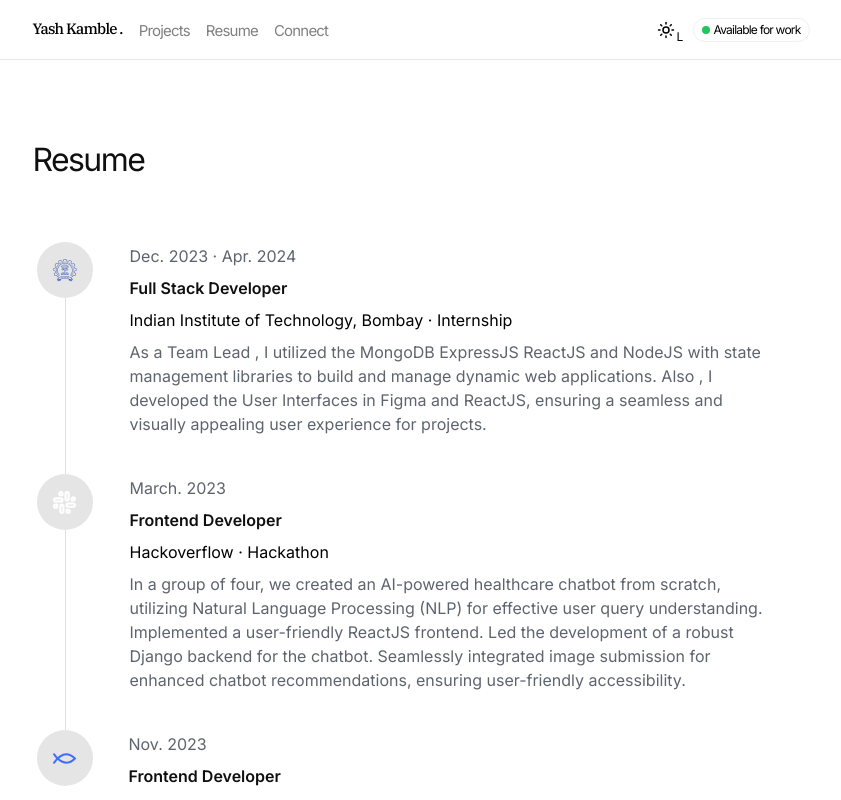
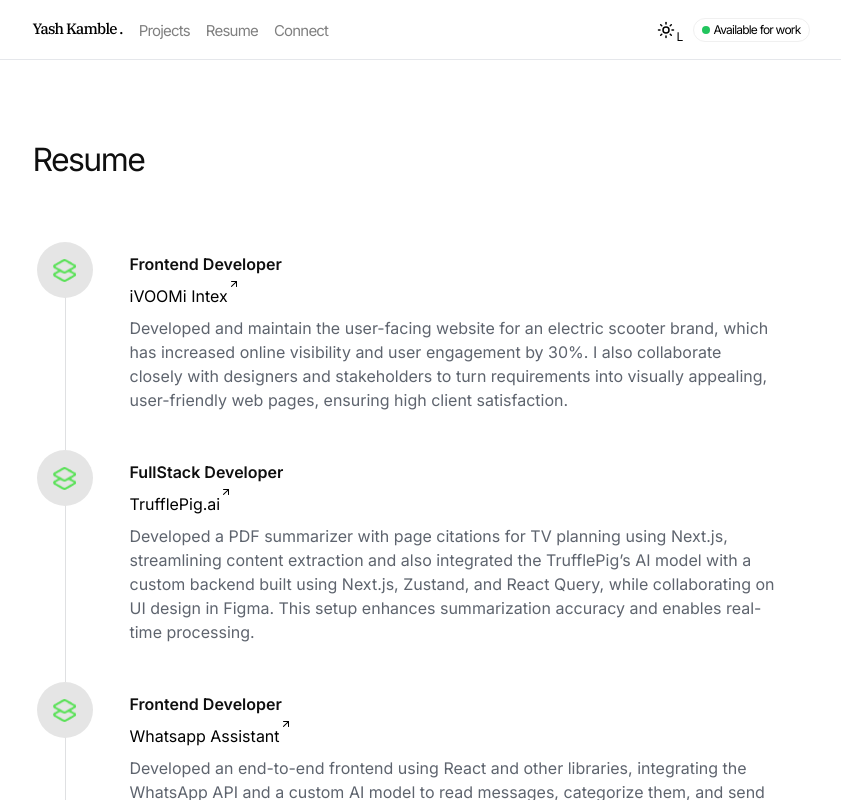
Before and after one commit to yash-devop/Portfolio, a Next.js app: page /resume in a window 1280 px wide. Shown: the top 800 px of the page, without its empty margins (219-1060 px from the left). Built offline with nearby package versions, Linux system fonts and the light colour scheme.

Commit message:
update portfolio content

```diff
--- a/src/app/page.tsx
+++ b/src/app/page.tsx
@@ -25,6 +25,11 @@ const showcase = [
     id: 2,
     href: "/projects",
     image: "/assets/project2.png",
+  },
+  {
+    id: 2,
+    href: "/projects",
+    image: "/assets/project3.png",
   },
 ];
 
@@ -64,7 +69,7 @@ export default function Home() {
             <Link
               target="_blank"
               href={
-                "https://drive.google.com/file/d/1qzrjpqz7A0SmEYhsrpMYpS46_tdUD1UK/view?usp=drive_link"
+                "https://drive.google.com/file/d/1BLzOtWhA80F2IgVg6TboMw9P3p4aRFmS/view?usp=drive_link"
               }
               className="flex items-center group w-fit pb-6"
             >
--- a/src/app/projects/page.tsx
+++ b/src/app/projects/page.tsx
@@ -7,7 +7,7 @@ import { useTheme } from "next-themes";
 const Projects = [
     {
         title: "Club.sh",
-        stack: ["NextJS","AWS","Tailwind","React Query", "Redis", "Postgres"],
+        stack: ["NextJS","AWS","Tailwind","Monorepos","React Query", "Redis", "Postgres"],
         githubLink:"https://github.com/yash-devop/club.sh",
         description: "Club.sh , is an URL Shortener with steroids with real-time analytics and link management infra.",
         websiteLink: "https://club.yashstack.com/"
@@ -21,10 +21,10 @@ const Projects = [
     },
     {
         title: "Control - Website uptime monitor",
-        stack: ["AWS", "NextJS", "Typescript", "Docker", "Postgres", "Redis", "BullMQ Queues"],
+        stack: ["AWS", "NextJS", "Typescript", "Monorepos","Docker", "Postgres", "Redis", "BullMQ Queues"],
         githubLink:"https://github.com/yash-devop/website-uptime-monitor",
         description: "Control - Monitor website uptime, downtime, performance, and ensure reliability effortlessly",
-        websiteLink: ""
+        websiteLink: "https://www.loom.com/share/6d15862e541941e8ad12b3f3b8bb940e?sid=ccbdc431-dde8-49a7-9472-c12dc85d1389"
     },
     {
         title: "Blinkchat",
--- a/src/app/resume/(component)/Timeline.tsx
+++ b/src/app/resume/(component)/Timeline.tsx
@@ -1,7 +1,8 @@
 
 import { cn } from "@/lib/utils";
-import { LucideProps } from "lucide-react";
+import { ArrowRight, LucideProps } from "lucide-react";
 import Image from "next/image";
+import Link from "next/link";
 import React from "react";
 
 export interface TimelineProps {
@@ -11,6 +12,7 @@ export interface TimelineProps {
   company: string;
   description: string;
   length: number;
+  link?: string;
   idx: number;
 }
 
@@ -42,6 +44,8 @@ export const TimelineContent = ({
   duration,
   length,
   idx,
+  link
+
 }: TimelineProps) => {
   return (
     <>
@@ -56,7 +60,12 @@ export const TimelineContent = ({
         <h2 className="py-2 text-primary dark:text-white font-semibold">
           {title}
         </h2>
-        <h4 className="pb-2 dark:text-white">{company}</h4>
+        <div className="flex items-center group">
+          <Link href={link ?? ""} className="pb-2 dark:text-white">{company}</Link>
+          {
+            link && <ArrowRight size={12} className="-rotate-45 -translate-y-4 group-hover:-translate-y-5 group-hover:translate-x-1 transition-all"/>
+          }
+        </div>
         <p className="max-w-2xl text-wrap text-secondary dark:text-secondary-dark">
           {description}
         </p>
--- a/src/app/resume/page.tsx
+++ b/src/app/resume/page.tsx
@@ -9,8 +9,8 @@ export default function Resume(){
                 <Heading>Resume</Heading>
                 <div className="px-8 py-16">
                     {
-                        ResumeDetails.map(({company,description,duration,title,Icon},idx)=>(
-                            <Timeline key={idx} length={ResumeDetails.length} idx={idx} company={company} description={description} duration={duration} title={title} Icon={Icon}/>
+                        ResumeDetails.map(({company,description,duration,title,Icon , link},idx)=>(
+                            <Timeline key={idx} length={ResumeDetails.length} idx={idx} company={company} description={description} duration={duration ?? ""} title={title} Icon={Icon} link={link}/>
                         ))
                     }
                 </div>
--- a/src/constants.ts
+++ b/src/constants.ts
@@ -1,5 +1,3 @@
-import { TimelineProps } from "./app/resume/(component)/Timeline";
-
 export const Skills = [
     {
        name: "Next JS",
@@ -66,12 +64,39 @@ export const Skills = [
 
 export const ResumeDetails = [
     {
+        Icon: "/assets/icons/freelance-black.png",
+        title : "Frontend Developer",
+        company: "iVOOMi Intex",
+        description: `Developed and maintain the user-facing website for an electric scooter brand, which has increased online visibility and user engagement by 30%. I also collaborate closely with designers and stakeholders to turn requirements into visually appealing, user-friendly web pages, ensuring high client satisfaction.`,
+        link: "https://ivoomienergy.com/"
+
+      },
+    {
+        Icon: "/assets/icons/freelance-black.png",
+        title : "FullStack Developer",
+        company: "TrufflePig.ai",
+        description: `Developed a PDF summarizer with page citations for TV planning using Next.js, streamlining content extraction and also integrated the TrufflePig’s AI model with a custom backend built using Next.js, Zustand, and React Query, while collaborating on UI design in Figma. This setup enhances summarization accuracy and enables real-time processing.`,
+        link: "https://www.linkedin.com/company/trufflepig-ai/"
+
+      },
+    {
+        Icon: "/assets/icons/freelance-black.png",
+        title : "Frontend Developer",
+        company: "Whatsapp Assistant",
+        description: `Developed an end-to-end frontend using React and other libraries, integrating the WhatsApp API and a custom
+        AI model to read messages, categorize them, and send automated responses to users on WhatsApp based on their
+        activity`,
+        link: "https://drive.google.com/drive/u/1/folders/1CwvhEoutB0WBKh0RqWVMoAK3EvDnZG0V"
+
+    },
+    {
         duration: "Dec. 2023 · Apr. 2024",
         Icon: "/assets/icons/iitb_logo.png",
         title : "Full Stack Developer",
         company: "Indian Institute of Technology, Bombay · Internship",
         description: `As a Team Lead , I utilized the MongoDB ExpressJS ReactJS and NodeJS with state management libraries to build and manage dynamic web applications.
         Also , I developed the User Interfaces in Figma and ReactJS, ensuring a seamless and visually appealing user experience for projects.`,
+        link: "https://www.nanobioslab.com/"
     },
     {
         duration: "March. 2023",
@@ -82,7 +107,8 @@ export const ResumeDetails = [
 
         Implemented a user-friendly ReactJS frontend.
         Led the development of a robust Django backend for the chatbot.
-        Seamlessly integrated image submission for enhanced chatbot recommendations, ensuring user-friendly accessibility.`
+        Seamlessly integrated image submission for enhanced chatbot recommendations, ensuring user-friendly accessibility.`,
+
     },
     {
         duration: "Nov. 2023",
@@ -90,10 +116,9 @@ export const ResumeDetails = [
         title : "Frontend Developer",
         company: "Project Deep Blue S23 · Hackathon",
         description: `Developed a meeting summarizer for regular as well as corporate users using ReactJS backed with Python ( Django Based ). Supports meetings in any language, providing real-time transcription functionality.
-
         Efficiently captured and listed specific Action items from meeting discussions using the summarizer
         application.
-        `
+        `,
     },
 
 ]
```
Also changed, not shown: public/assets/icons/freelance-black.png (added), public/assets/project3.png (added).
